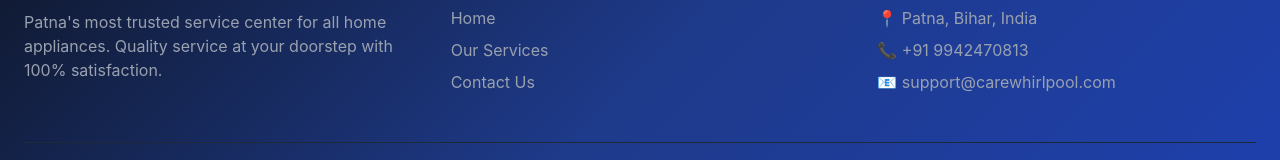
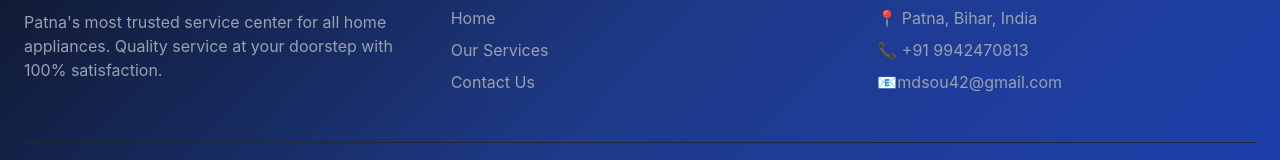
Before and after one commit to Mdimran231/care-whirlpool-patna, a React (Vite) app: page /about in a window 1280 px wide. Shown: the part 2437-2597 px from the top of the page. Built offline with nearby package versions, Linux system fonts and the light colour scheme.

Commit message:
updated gmail in footer

```diff
--- a/src/components/Footer.jsx
+++ b/src/components/Footer.jsx
@@ -29,7 +29,7 @@ export default function Footer() {
           <ul className="space-y-2 text-gray-400">
             <li>📍 Patna, Bihar, India</li>
             <li>📞 +91 9942470813</li>
-            <li>📧 support@carewhirlpool.com</li>
+            <li>📧mdsou42@gmail.com </li>
           </ul>
         </div>
       </div>
```
